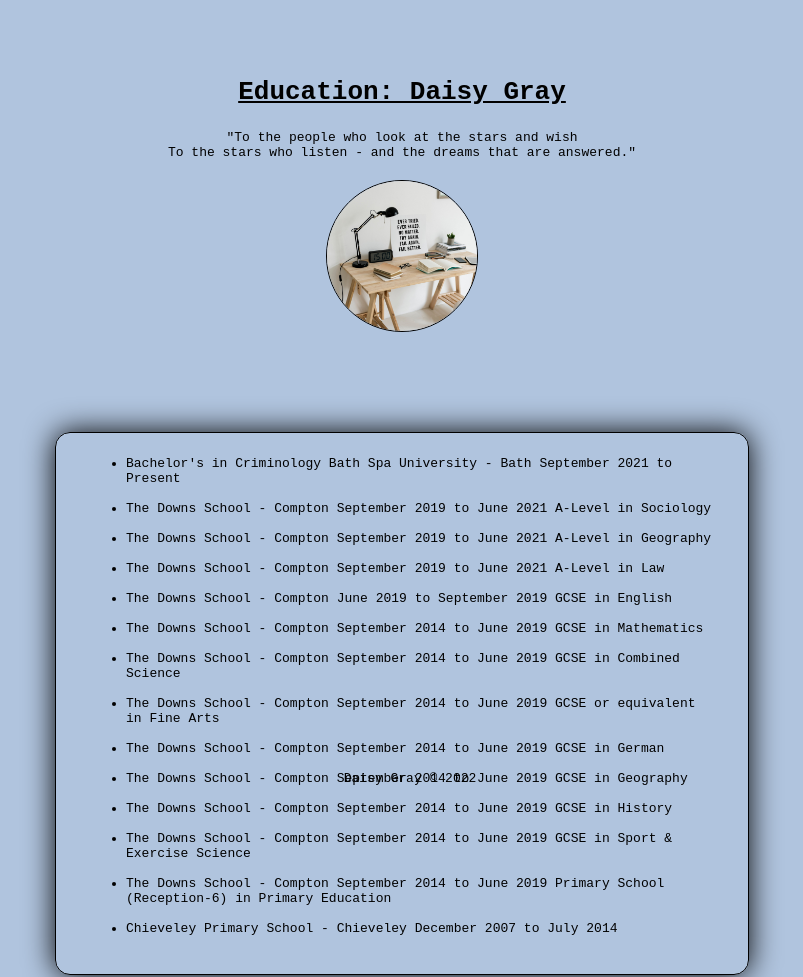
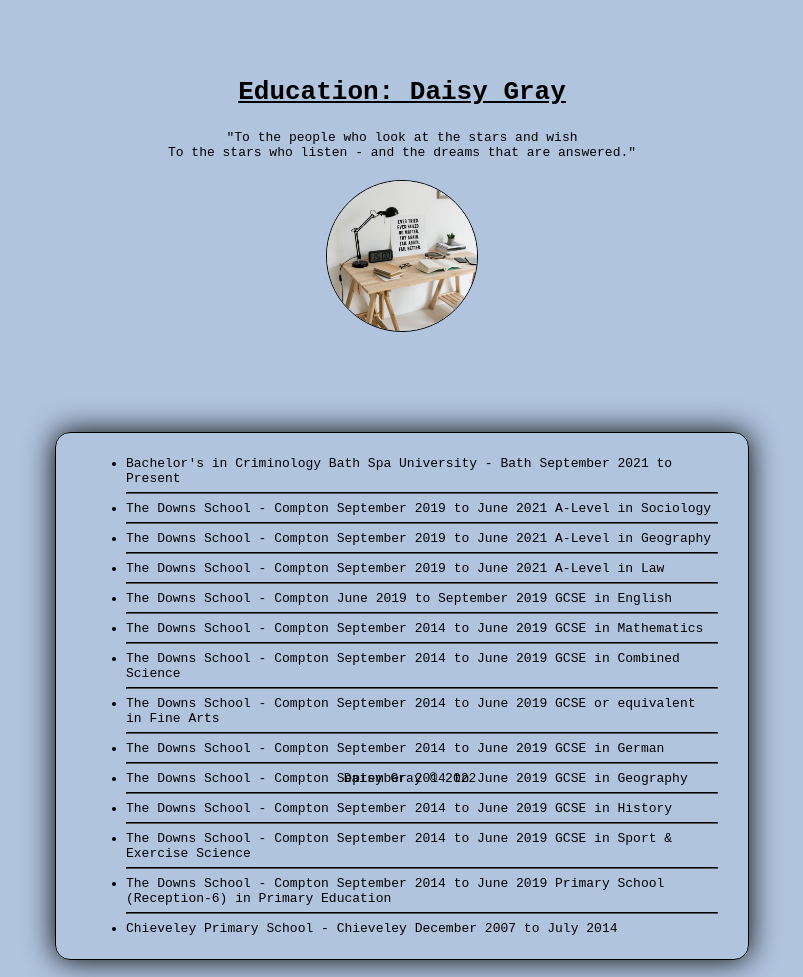
Before and after one commit to daisylgray/daisylgray.github.io, a plain HTML site: page pages/education.html in a window 1280 px wide. Shown: the top 977 px of the page, without its empty margins (238-1041 px from the left). Drawn offline with Linux system fonts and the light colour scheme.

Commit message:
added info

```diff
--- a/pages/education.html
+++ b/pages/education.html
@@ -20,45 +20,45 @@
 			<ul>
 				<li>Bachelor's in Criminology
 					Bath Spa University - Bath
-				September 2021 to Present</li><br>
+				September 2021 to Present</li><hr>
 				<li>The Downs School - Compton
 					September 2019 to June 2021
-				A-Level in Sociology</li><br>
+				A-Level in Sociology</li><hr>
 				<li>The Downs School - Compton
 					September 2019 to June 2021
-				A-Level in Geography</li><br>
+				A-Level in Geography</li><hr>
 				<li>The Downs School - Compton
 					September 2019 to June 2021
-				A-Level in Law</li><br>
+				A-Level in Law</li><hr>
 				<li>The Downs School - Compton
 					June 2019 to September 2019
-				GCSE in English</li><br>
+				GCSE in English</li><hr>
 				<li>The Downs School - Compton
 					September 2014 to June 2019
-				GCSE in Mathematics</li><br>
+				GCSE in Mathematics</li><hr>
 				<li>The Downs School - Compton
 					September 2014 to June 2019
-				GCSE in Combined Science</li><br>
+				GCSE in Combined Science</li><hr>
 				<li>The Downs School - Compton
 					September 2014 to June 2019
-				GCSE or equivalent in Fine Arts</li><br>
+				GCSE or equivalent in Fine Arts</li><hr>
 				<li>The Downs School - Compton
 					September 2014 to June 2019
-				GCSE in German</li><br>
+				GCSE in German</li><hr>
 				<li>The Downs School - Compton
 					September 2014 to June 2019
-				GCSE in Geography</li><br>
+				GCSE in Geography</li><hr>
 				<li>The Downs School - Compton
 					September 2014 to June 2019
-				GCSE in History</li><br>
+				GCSE in History</li><hr>
 				<li>The Downs School - Compton
 					September 2014 to June 2019
-				GCSE in Sport & Exercise Science</li><br>
+				GCSE in Sport & Exercise Science</li><hr>
 				<li>The Downs School - Compton
 					September 2014 to June 2019
-				Primary School (Reception-6) in Primary Education</li><br>
+				Primary School (Reception-6) in Primary Education</li><hr>
 				<li>Chieveley Primary School - Chieveley
-				December 2007 to July 2014</li><br>
+				December 2007 to July 2014</li>
 
 			</ul>
 		</p>
--- a/styles/style.css
+++ b/styles/style.css
@@ -10,6 +10,10 @@ h1  {
 	text-decoration: underline;
 	padding-bottom: 5px;
 	padding-top: 60px;
+}
+
+hr {
+	border-color: black;
 }
 
 #subheadinfo {
```
Also changed, not shown: pages/aboutme.html (+3 -3 lines).
